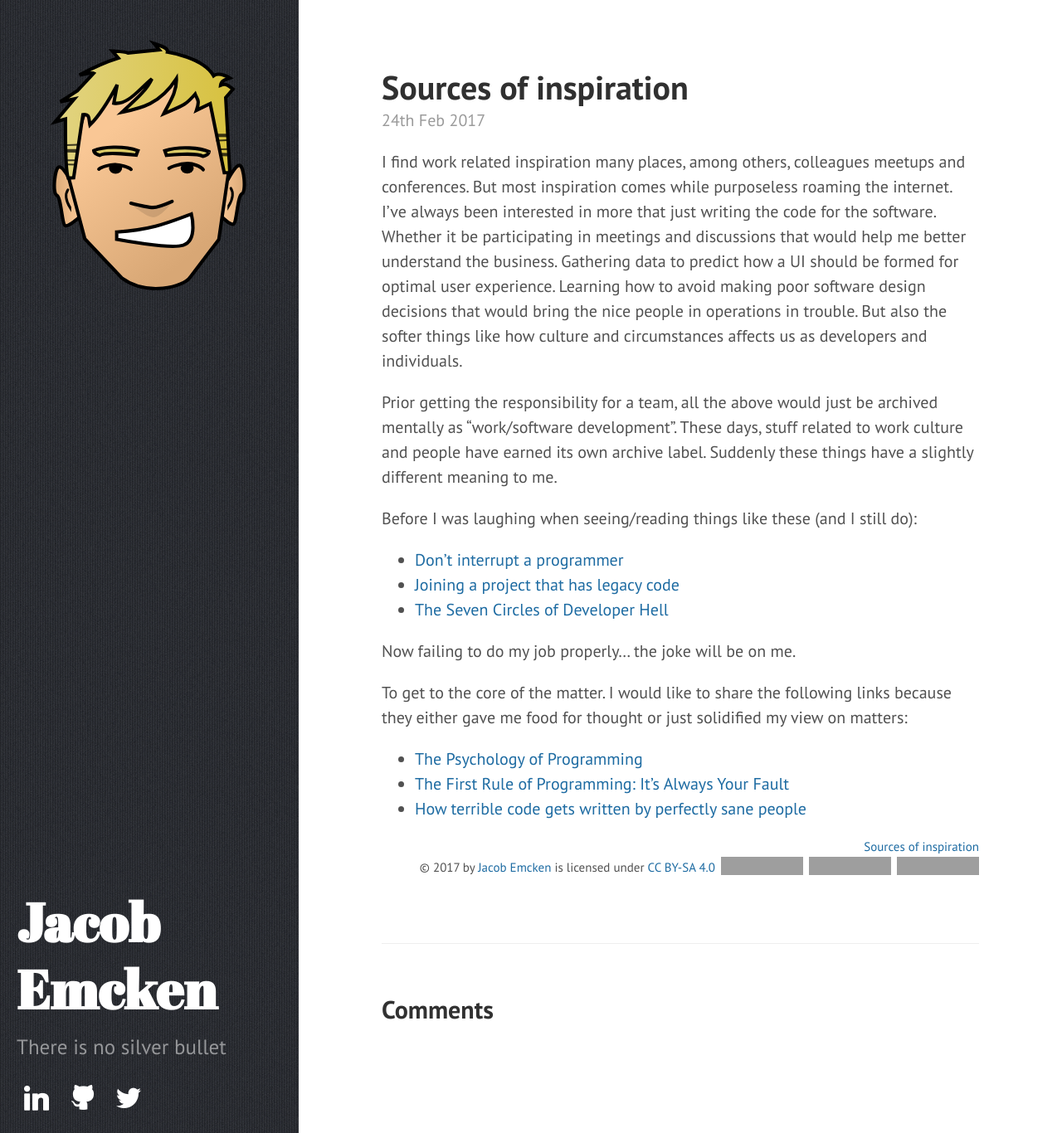
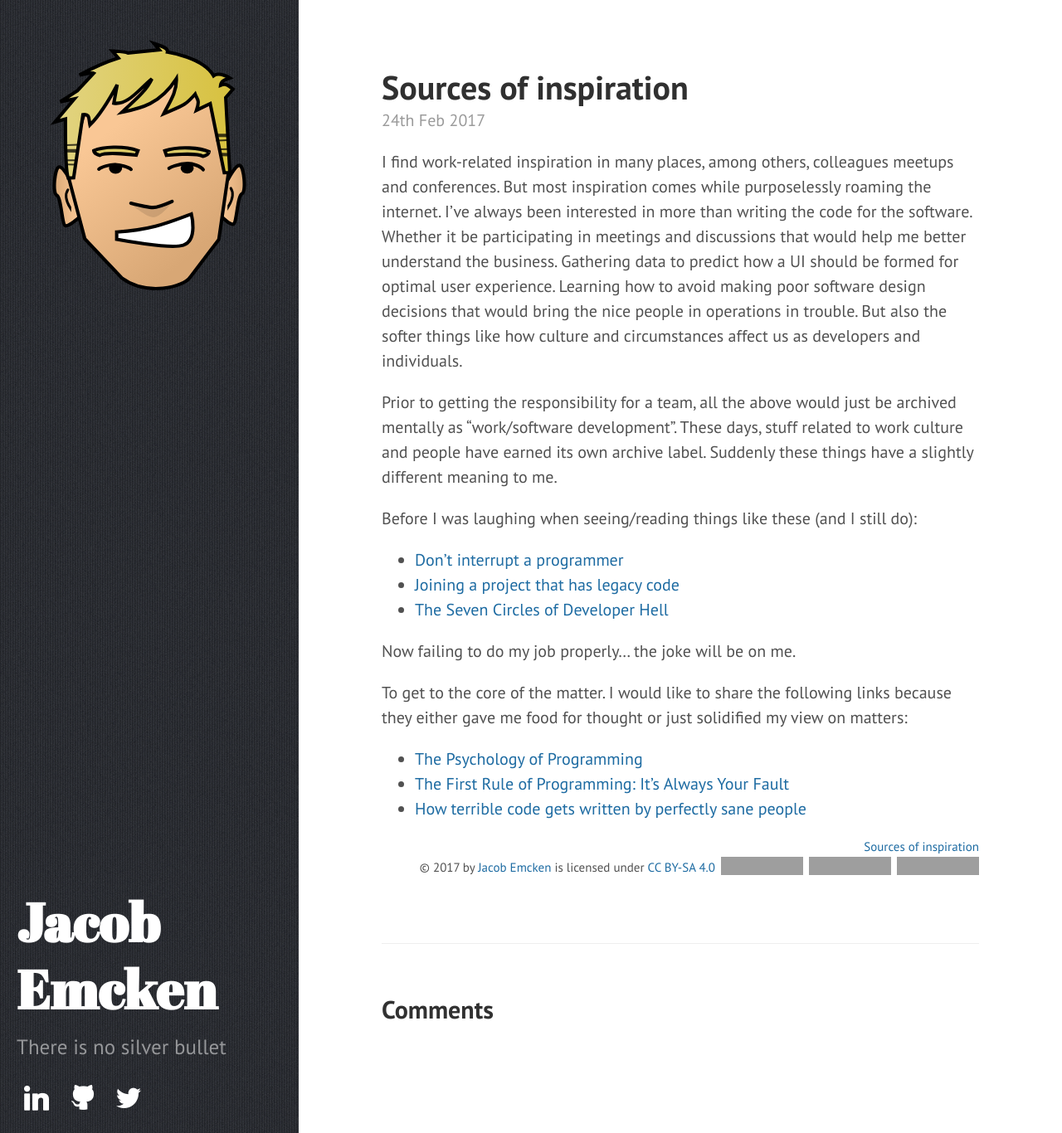
Before and after one commit to jacobemcken/jacobemcken.github.io, a Jekyll site: the page built from _posts/2017-02-24-sources-of-inspriration.md, in a window 1280 px wide and 1366 px high. Shown: the whole window at 83% size. Built offline with Jekyll 4.4.1, drawn with Linux system fonts in a browser that asks for light colours; comment, search, counter and statistics services are not loaded; grey boxes are pictures that could not be loaded.

Commit message:
Fix spelling errors on older post

```diff
--- a/_posts/2017-02-24-sources-of-inspriration.md
+++ b/_posts/2017-02-24-sources-of-inspriration.md
@@ -8,18 +8,18 @@ tags:
 comments: true
 ---
 
-I find work related inspiration many places, among others, colleagues
-meetups and conferences. But most inspiration comes while purposeless
-roaming the internet. I've always been interested in more that just
+I find work-related inspiration in many places, among others, colleagues
+meetups and conferences. But most inspiration comes while purposelessly
+roaming the internet. I've always been interested in more than
 writing the code for the software. Whether it be participating in
 meetings and discussions that would help me better understand the
 business. Gathering data to predict how a UI should be formed for
 optimal user experience. Learning how to avoid making poor software
 design decisions that would bring the nice people in operations in
 trouble. But also the softer things like how culture and circumstances
-affects us as developers and individuals.
+affect us as developers and individuals.
 
-Prior getting the responsibility for a team, all the above would just
+Prior to getting the responsibility for a team, all the above would just
 be archived mentally as "work/software development". These days, stuff
 related to work culture and people have earned its own archive
 label. Suddenly these things have a slightly different meaning to me.
```
